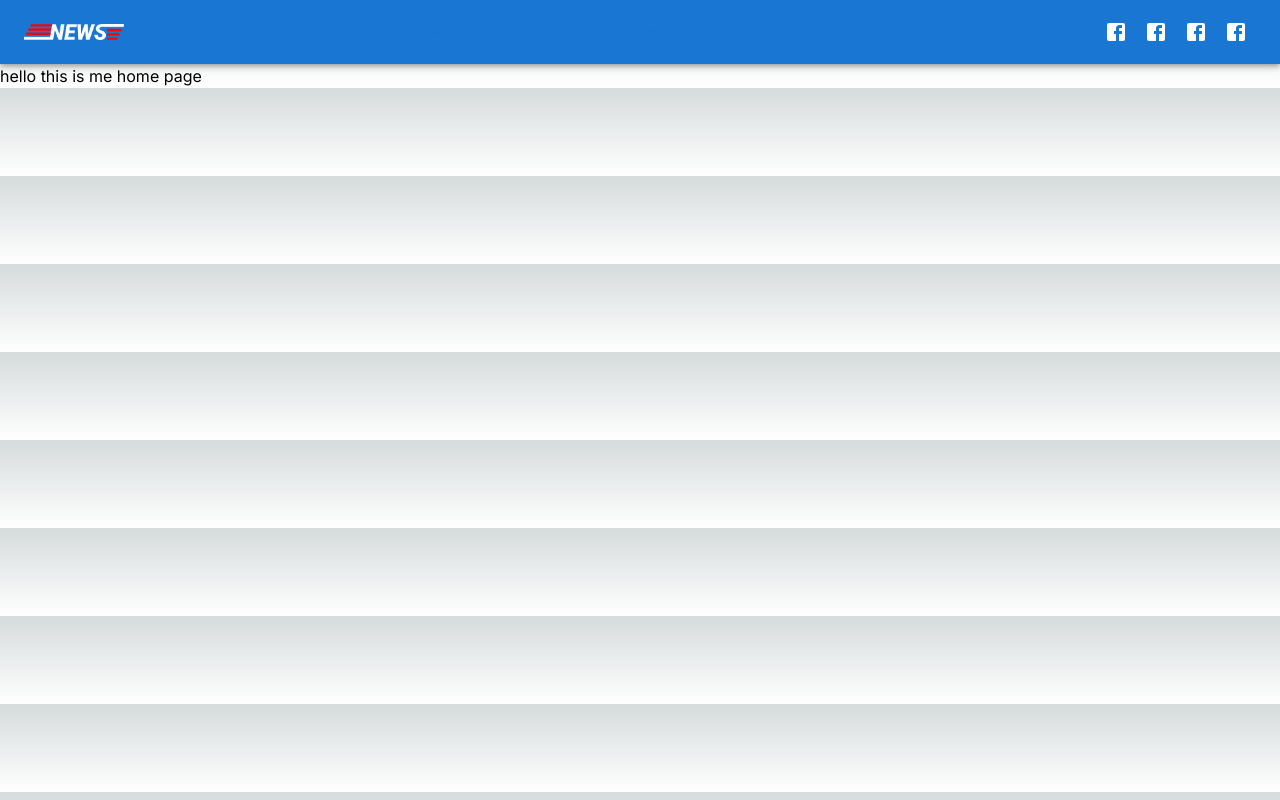
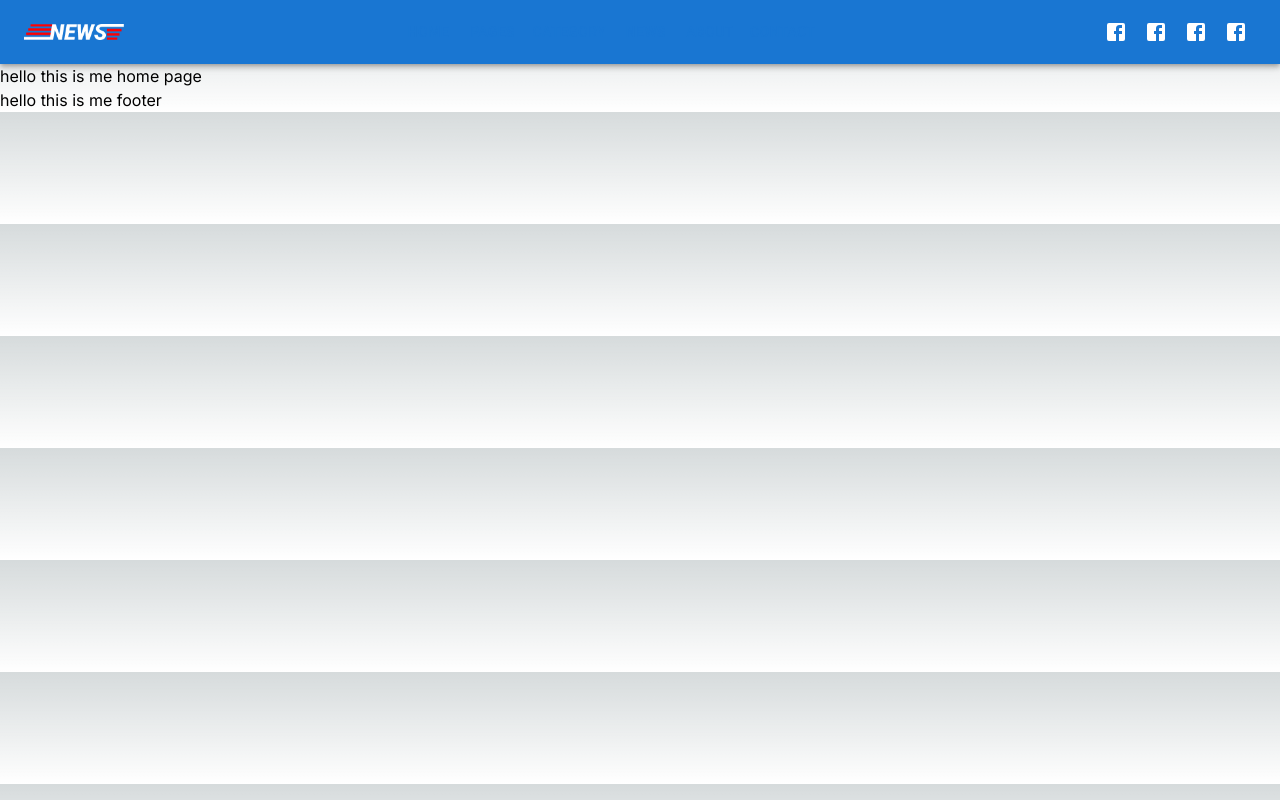
Before and after one commit to Mohosin2126/news-portal-nextjs, a Next.js app: page / in a window 1280 px wide. Built offline with nearby package versions, Linux system fonts and the light colour scheme.

Commit message:
created footer component and added it in layout page

```diff
--- a/src/app/layout.js
+++ b/src/app/layout.js
@@ -1,6 +1,7 @@
 import { Inter } from "next/font/google";
 import "./globals.css";
 import Navbar from "@/components/shared/Navbar";
+import Footer from "@/components/shared";
 
 const inter = Inter({ subsets: ["latin"] });
 
@@ -15,6 +16,7 @@ export default function RootLayout({ children }) {
       <body className={inter.className}>
         <Navbar></Navbar>
         {children}
+        <Footer></Footer>
         </body>
     </html>
   );
--- /dev/null
+++ b/src/components/shared/index.js
@@ -0,0 +1,6 @@
+export default function Footer(){
+
+    return (
+        <h1>hello this is me footer</h1>
+    )
+}
```
